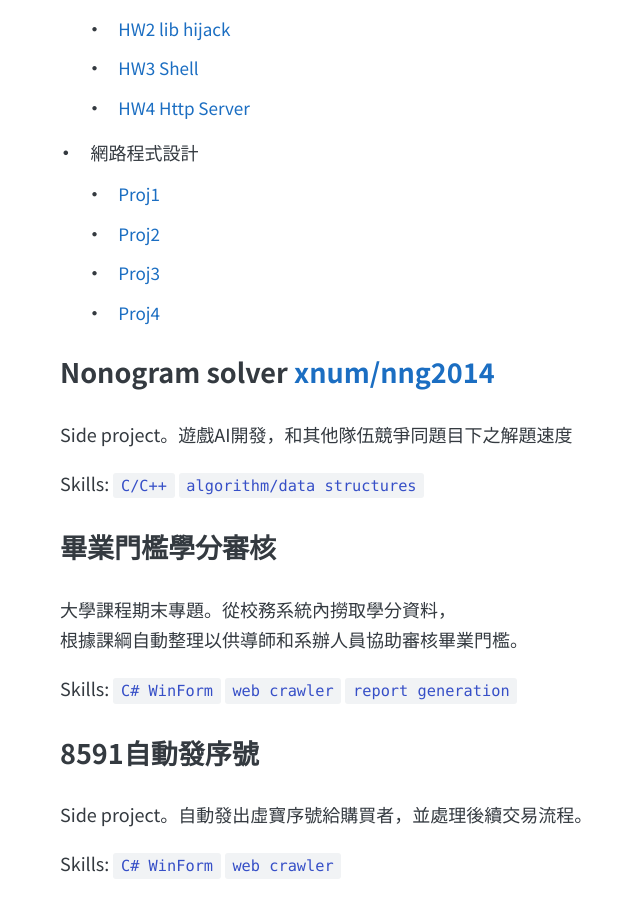
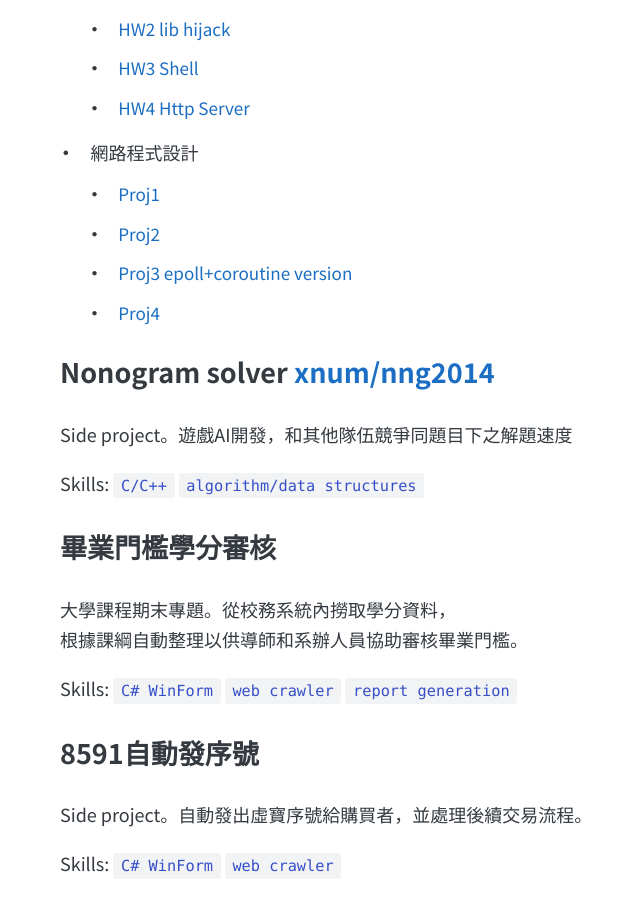
Before and after one commit to xnum/xnum.github.io, a Jekyll site: the page built from projects.md, in a window 1280 px wide and 900 px high, scrolled down 1047 px. Shown: the whole window, without its empty margins (166-806 px from the left). Built offline with Jekyll 4.4.1, drawn with Linux system fonts in a browser that asks for light colours.

Commit message:
Update projects.md

```diff
--- a/projects.md
+++ b/projects.md
@@ -37,7 +37,7 @@ Skills: `C# WinForm` `COMPort` `network programming` `php/lumen5.4` `PDF generat
 - 網路程式設計
   - [Proj1](https://bitbucket.org/x000032001/np_project1_0456095)
   - [Proj2](https://bitbucket.org/x000032001/np_project2_0456095)
-  - [Proj3](https://bitbucket.org/x000032001/np_project3_0456095)
+  - [Proj3](https://bitbucket.org/x000032001/np_project3_0456095) [epoll+coroutine version](https://github.com/xnum/np_proj3)
   - [Proj4](https://bitbucket.org/x000032001/np_project4_0456095)
 
 ### Nonogram solver [xnum/nng2014](https://github.com/xnum/nng2014)
```
